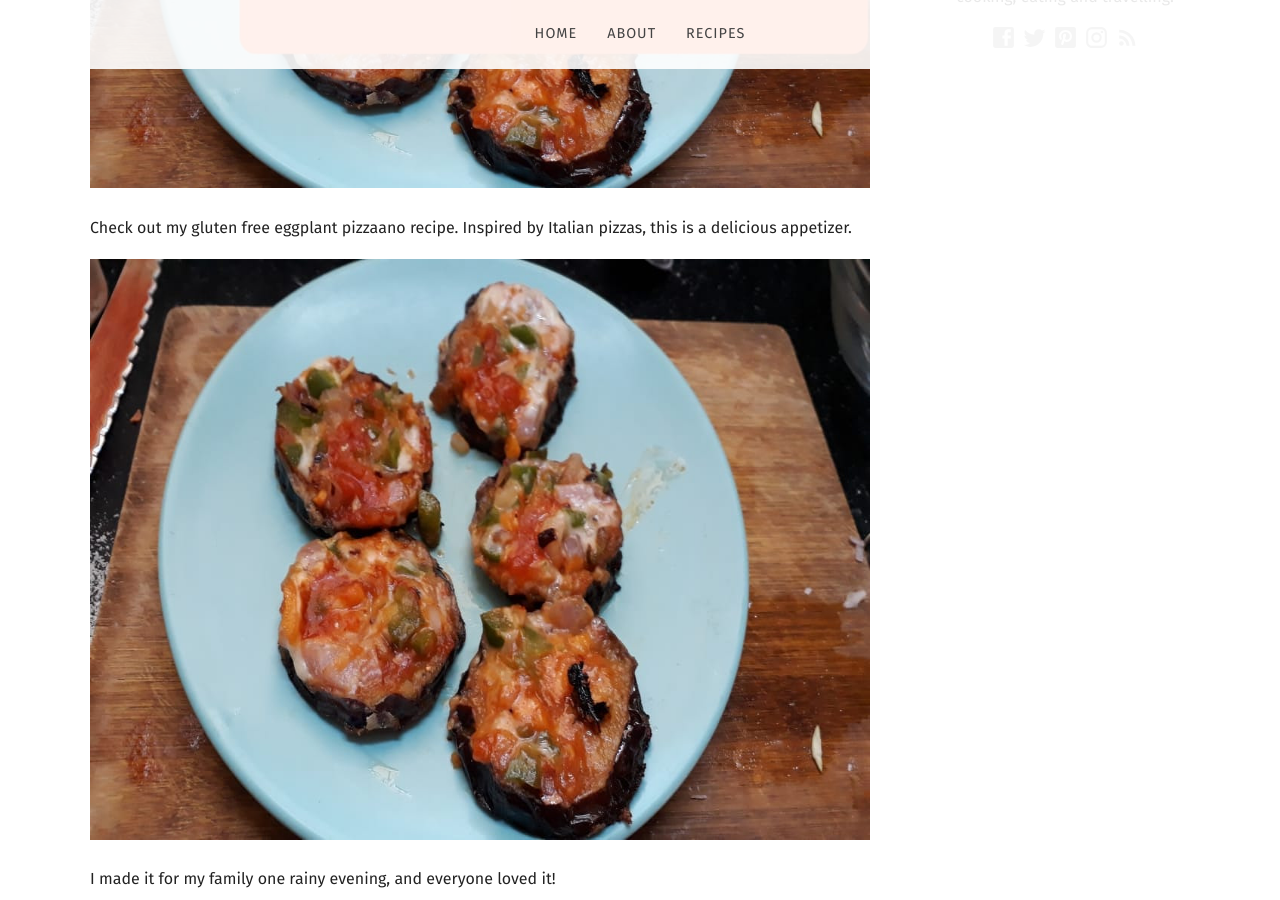
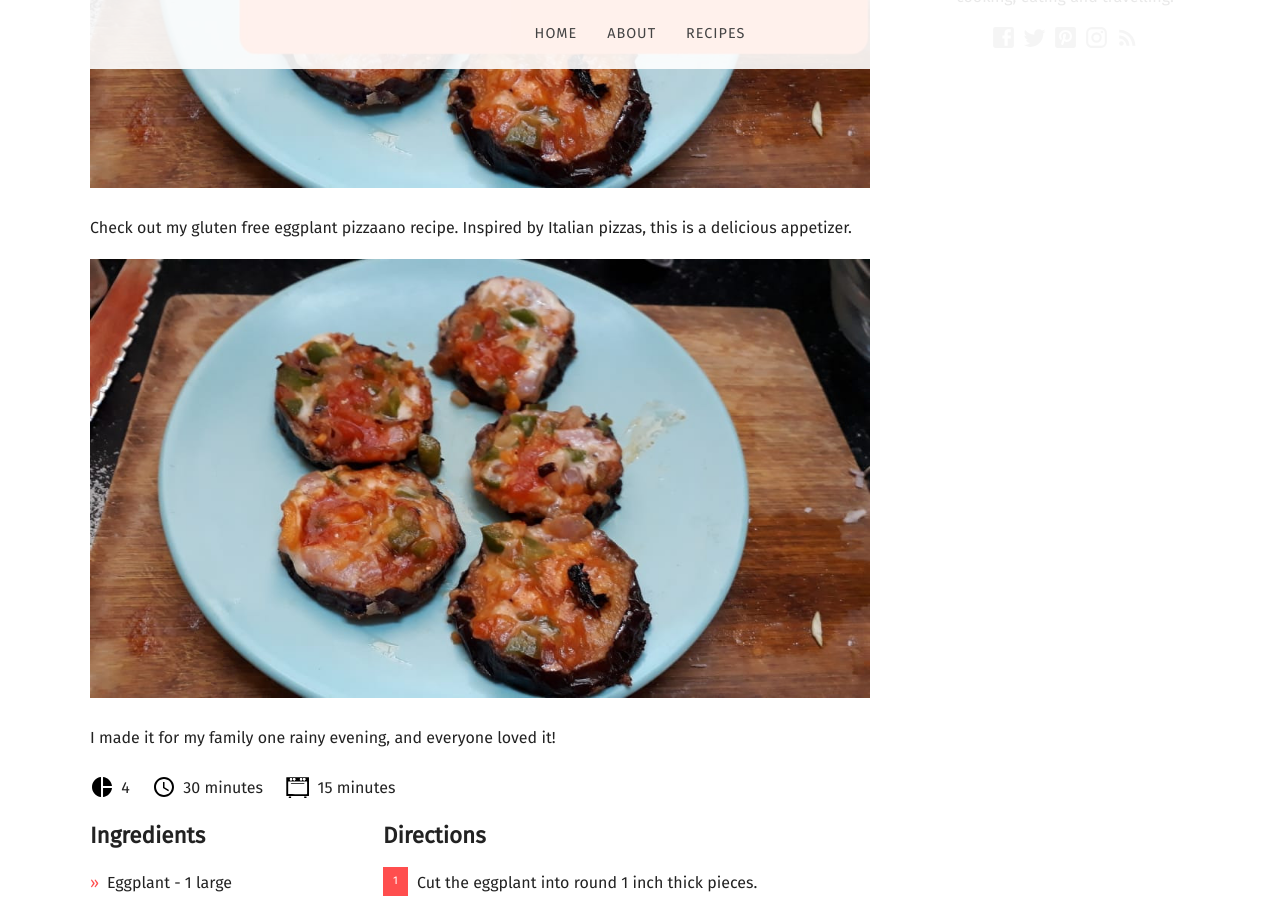
Before and after one commit to tsacooks4u/tsacooks4u.github.io, a Jekyll site: the page built from _posts/2020-07-18-eggplant-pizzaano.md, in a window 1280 px wide and 900 px high, scrolled down 727 px. Built offline with Jekyll 4.4.1, drawn with Linux system fonts in a browser that asks for light colours; nearby versions of some CDN libraries; some web fonts are replaced.

Commit message:
Updated '_posts/2020-07-18-eggplant-pizzaano.md' via CloudCannon

```diff
--- a/_posts/2020-07-18-eggplant-pizzaano.md
+++ b/_posts/2020-07-18-eggplant-pizzaano.md
@@ -21,6 +21,6 @@ recipe:
 
 Check out my gluten free eggplant pizzaano recipe. Inspired by Italian pizzas, this is a delicious appetizer.
 
-![](/uploads/eggplant-pizza.jpg){: width="1032" height="581"}
+![](/uploads/eggplant-pizza.jpg)
 
 I made it for my family one rainy evening, and everyone loved it\!
```
